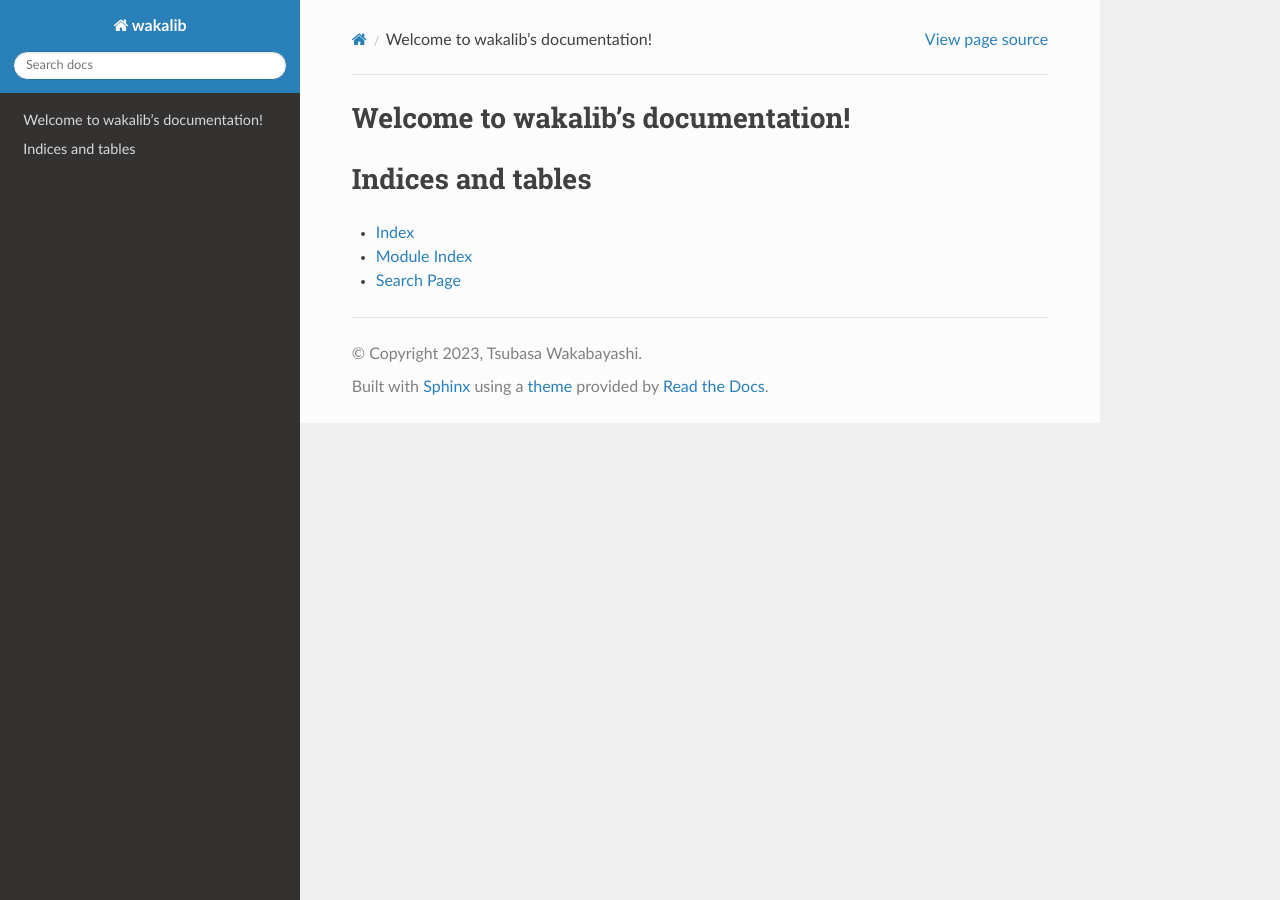
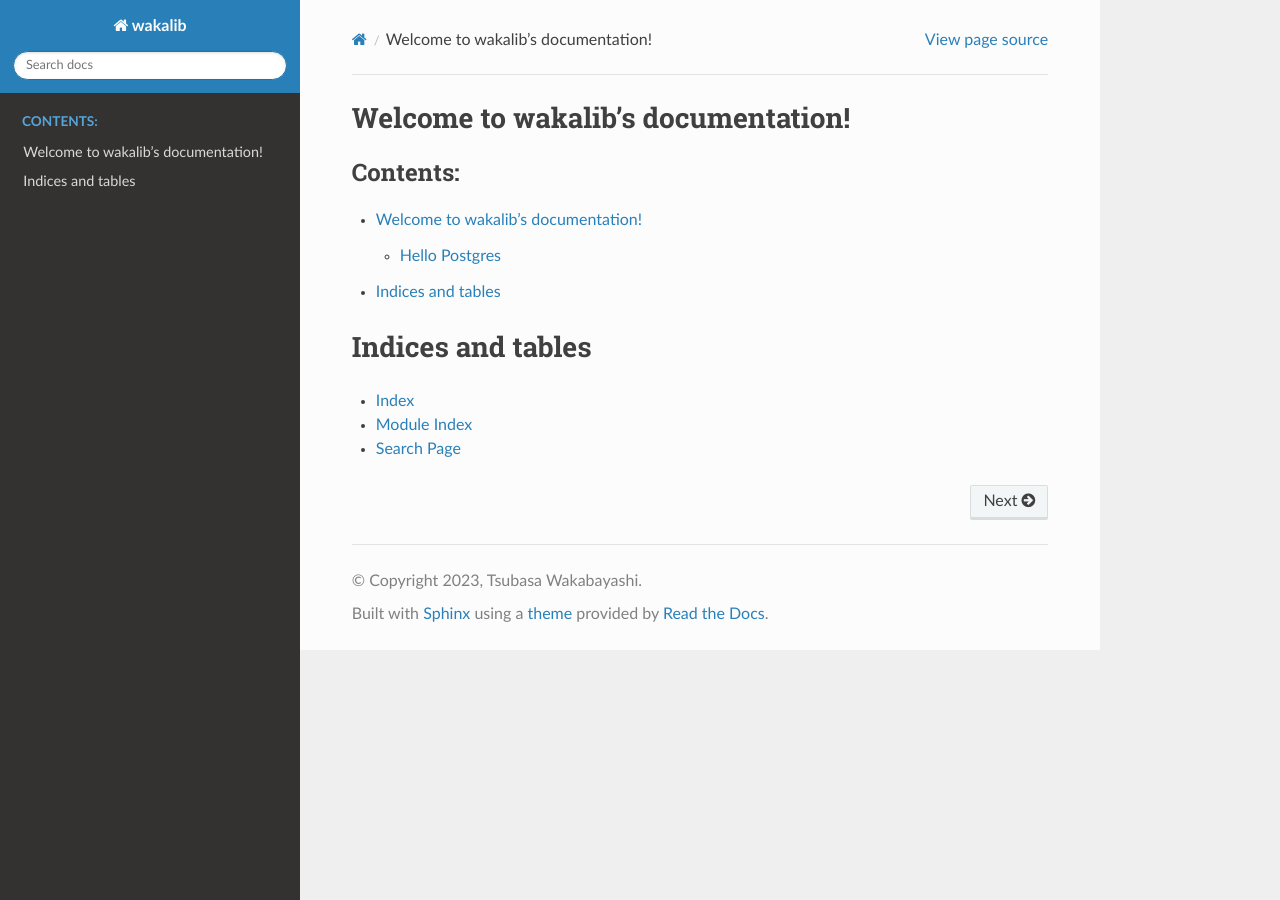
Before and after one commit to wakaba283/wakalib, a Sphinx documentation site: the page built from docs/index.rst, in a window 1280 px wide. Built offline with Sphinx 7.4.7 and the Read the Docs theme 2.0.0, drawn with Linux system fonts in a browser that asks for light colours.

Commit message:
fixed docs files

```diff
--- a/docs/db/db.rst
+++ b/docs/db/db.rst
@@ -7,9 +7,9 @@ Welcome to wakalib's documentation!
 ===================================
 
 .. toctree::
+   postgres.md
    :maxdepth: 2
    :caption: Contents:
-   postgres.md
 
 
 
--- a/docs/index.rst
+++ b/docs/index.rst
@@ -7,9 +7,9 @@ Welcome to wakalib's documentation!
 ===================================
 
 .. toctree::
+   db/db.rst
    :maxdepth: 2
    :caption: Contents:
-   db/db.rst
 
 
 
```
